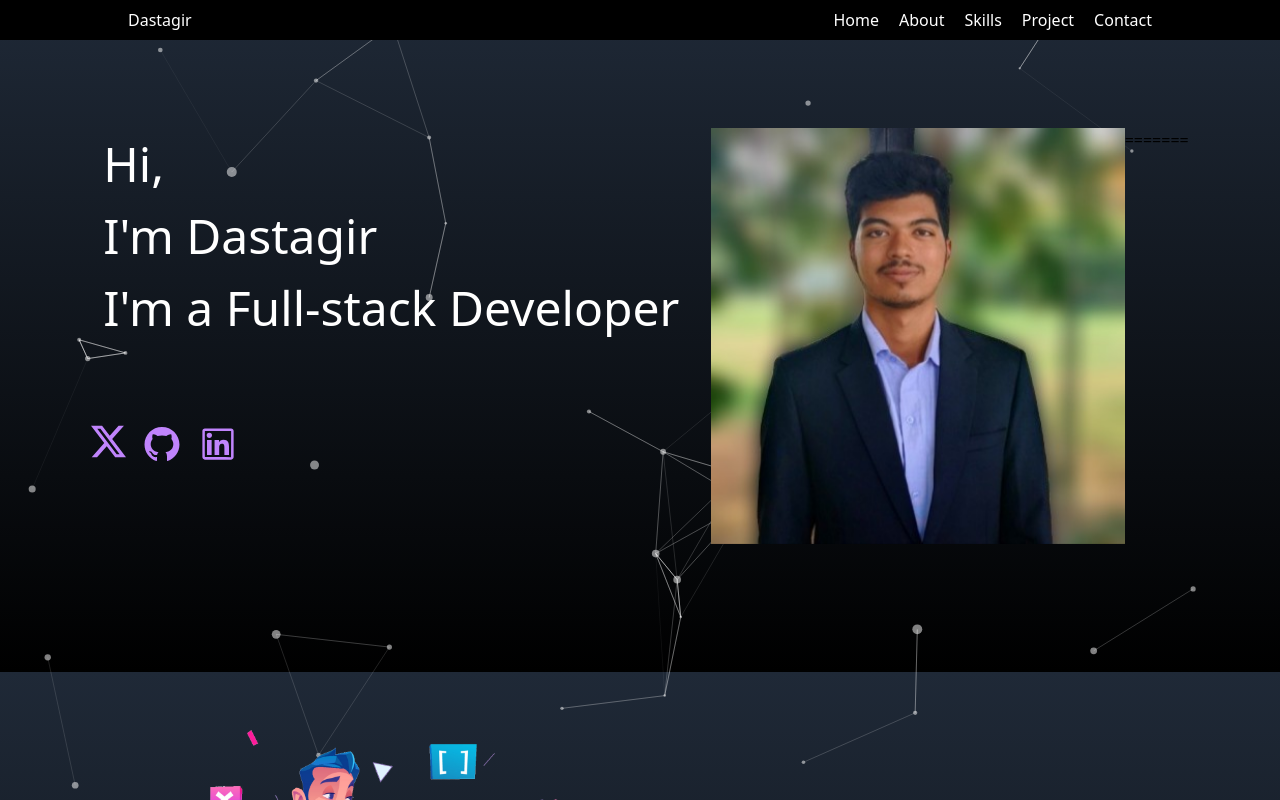
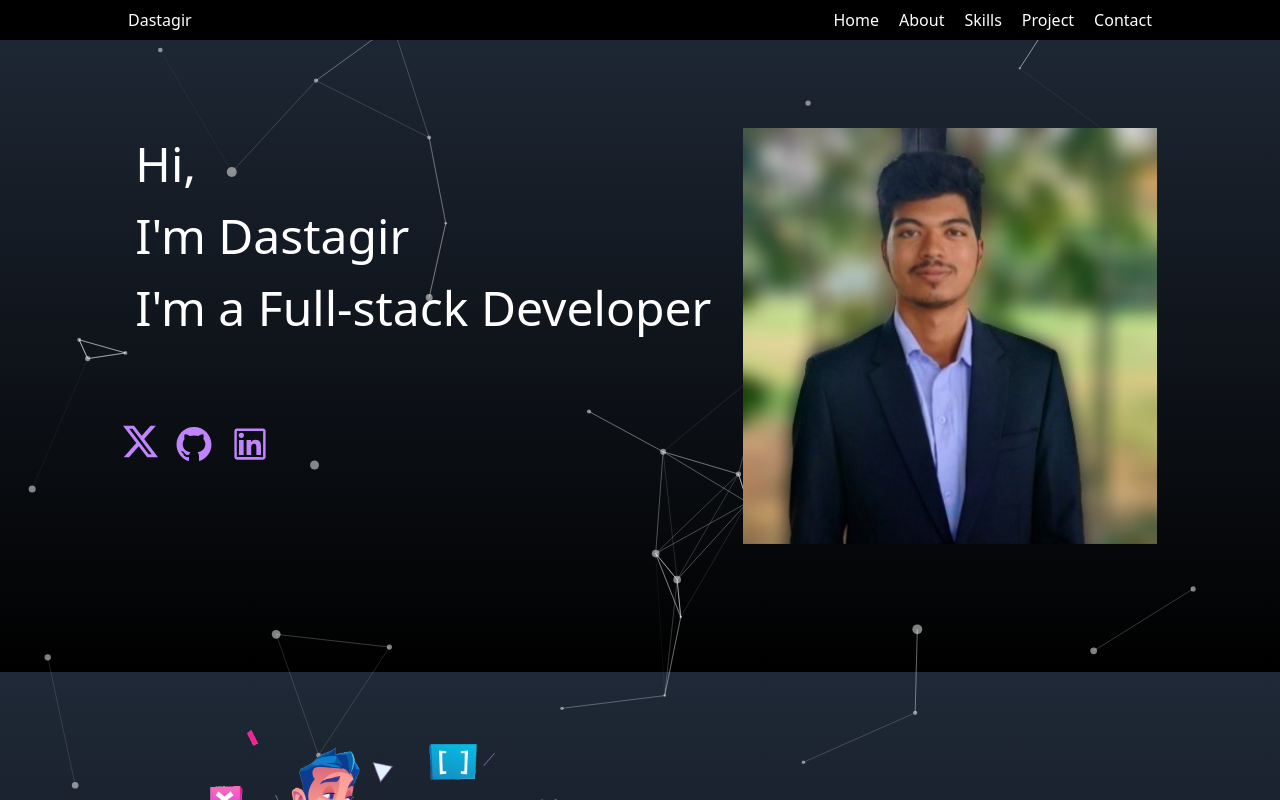
Before and after one commit to Dastagir2k/Dastagir_Portfolio, a React (Vite) app: page / in a window 1280 px wide. Shown: the top 800 px of the page. Built offline with nearby package versions, Linux system fonts and the light colour scheme.

Commit message:
fixed bugs

```diff
--- a/src/components/Hero.jsx
+++ b/src/components/Hero.jsx
@@ -54,7 +54,6 @@ const Hero = () => {
         </div>
       </div>
       <img className="md:w-1/3 relative" src={HeriImg} />
-=======
     </div>
 
   );
```
